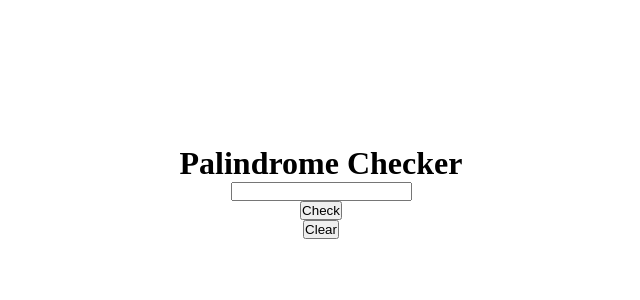
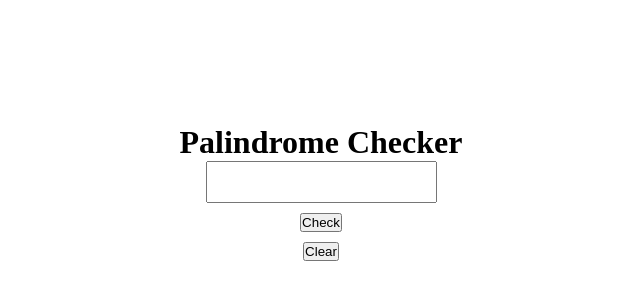
Before and after one commit to bobbyjoe91/next-basics, a Next.js app: page /basics/palindrome-checker in a window 1280 px wide. Shown: the part 208-508 px from the top of the page, without its empty margins (319-959 px from the left). Built offline with nearby package versions, Linux system fonts and the light colour scheme.

Commit message:
styling the input

```diff
--- a/pages/basics/palindrome-checker.js
+++ b/pages/basics/palindrome-checker.js
@@ -12,8 +12,11 @@ export default function PalindromeChecker(props) {
       </Head>
       <main className={styles['main-palindromeChecker']}>
         <h1>Palindrome Checker</h1>
-        <input type="text" />
+
+        <input className={styles['text-input']} type="text" />
+        <div style={{ height: '10px' }} />
         <button>Check</button>
+        <div style={{ height: '10px' }} />
         <button>Clear</button>
       </main>
     </>
--- a/styles/Home.module.css
+++ b/styles/Home.module.css
@@ -286,3 +286,8 @@
   padding: 6rem;
   min-height: 100vh;
 }
+
+.text-input {
+  padding: 10px;
+  font-size: 16px;
+}
```
